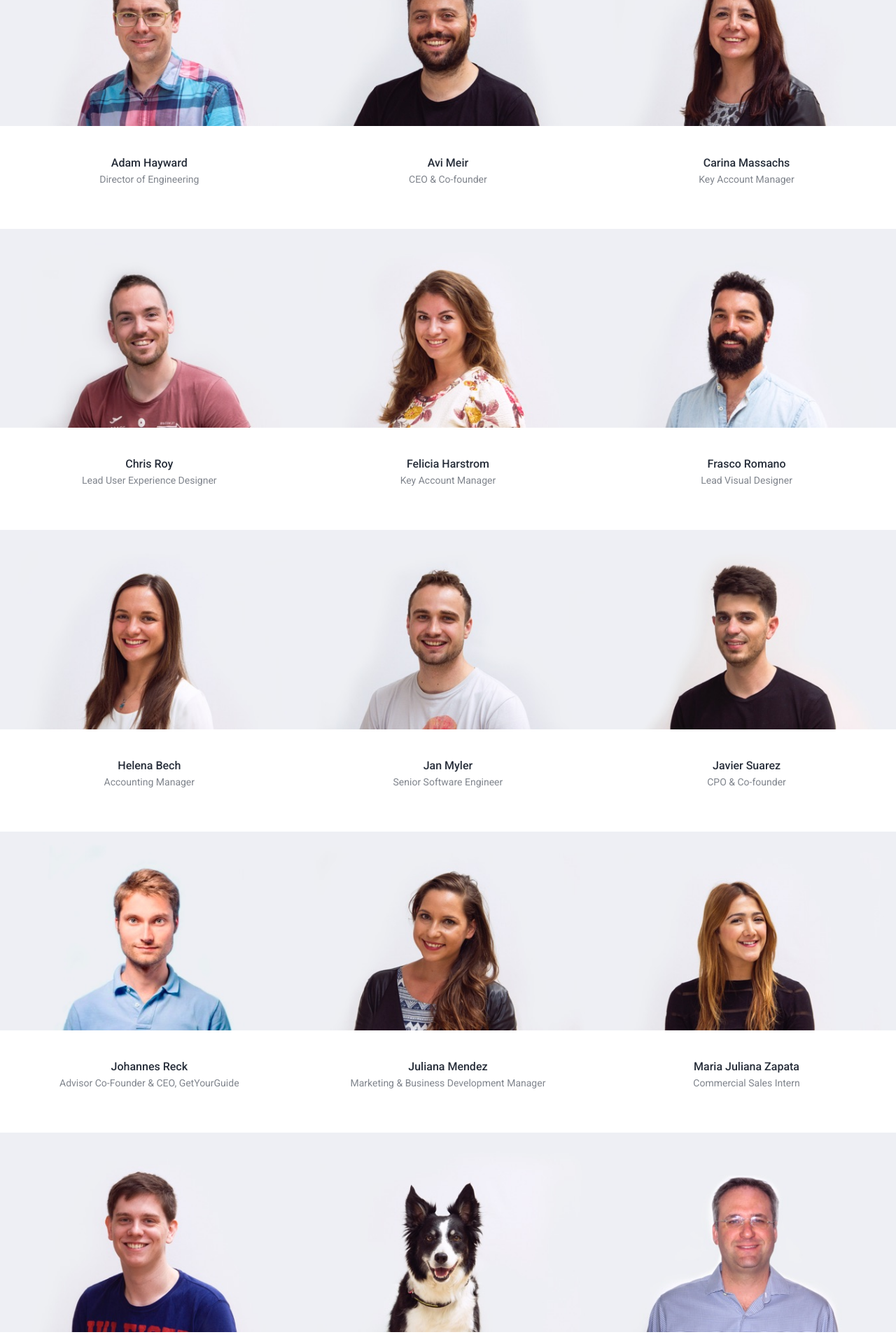
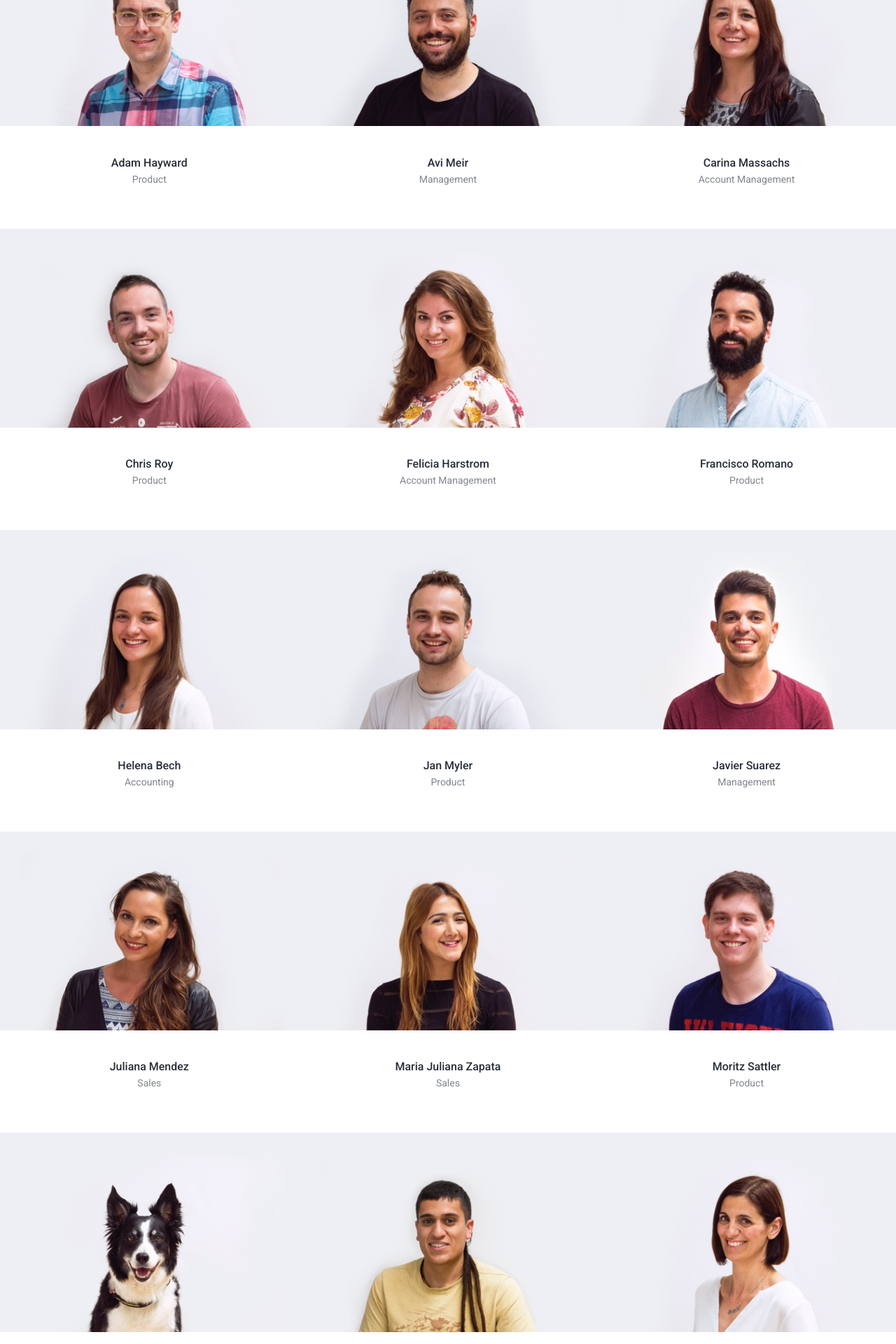
Before and after one commit to northswiss/jekyll-boilerplate, a Jekyll site: the page built from pages/about-travelperk.html, in a window 1280 px wide. Shown: the part 1188-3108 px from the top of the page at 70% size. Built offline with Jekyll 4.4.1, drawn with Linux system fonts in a browser that asks for light colours; nearby versions of some CDN libraries; some of the changed text lies outside the part shown.

Commit message:
refactor: Update team page
Splitting team by employee and advisors and adding new Javier pic

```diff
--- a/_data/team.yml
+++ b/_data/team.yml
@@ -1,82 +1,84 @@
-- name:         Avi Meir
-  role:         CEO & Co-founder
-  exec:         true
-  image:        avi-meir.jpg
-  linkedin:     https://es.linkedin.com/in/avimeir
-  email:        avi@travelperk.com
-- name:         Javier Suarez
-  role:         CPO & Co-founder
-  exec:         true
-  image:        javier-suarez.jpg
-  linkedin:     https://es.linkedin.com/in/javier-suarez-4b800362
-  email:        javier@travelperk.com
-- name:         Ron Levin
-  role:         Strategic Advisor & Co-founder
-  exec:         false
-  image:        ron-levin.jpg
-  linkedin:     https://www.linkedin.com/profile/view?id=ADEAAAAAlPABPzqPCzkfeUz2OdzJjy_bSDBjF9E
-  email:        ron@travelperk.com
-- name:         Adam Hayward
-  role:         Director of Engineering
-  image:        adam-hayward.jpg
-  linkedin:     https://es.linkedin.com/in/adamhayward
-- name:         Helena Bech
-  role:         Accounting Manager
-  image:        helena-bech.jpg
-  linkedin:     https://es.linkedin.com/in/helena-bech-gibert-b2491658
-- name:         Xavi Francisco
-  role:         Senior Backend Engineer
-  image:        xavi-francisco.jpg
-  linkedin:     https://www.linkedin.com/in/xavifrancisco/en
-- name:         Jan Myler
-  role:         Senior Software Engineer
-  image:        jan-myler.jpg
-  linkedin:     https://es.linkedin.com/in/janmyler
-- name:         Sergio Toro
-  role:         Software Engineer
-  image:        sergio-toro.jpg
-  linkedin:     https://es.linkedin.com/in/sergiotoro
-- name:         Moritz Sattler
-  role:         Junior Software Engineer
-  image:        moritz-sattler.jpg
-  linkedin:     https://es.linkedin.com/in/moritzsattler/en
-- name:         Ness
-  role:         Chief Office Dog
-  image:        ness.jpg
-  linkedin:
-- name:         Juliana Mendez
-  role:         Marketing & Business Development Manager
-  image:        juliana-mendez.jpg
-  linkedin:     https://es.linkedin.com/in/julianamendez/en
-- name:         Maria Juliana Zapata
-  role:         Commercial Sales Intern
-  image:        maria-juliana.jpg
-  linkedin:     https://www.linkedin.com/in/mariazapata1213
-- name:         Felicia Harstrom
-  role:         Key Account Manager
-  image:        felicia-harstrom.jpg
-  linkedin:     https://www.linkedin.com/in/felicia-harstrom-54106189
-- name:         Carina Massachs
-  role:         Key Account Manager
-  image:        carina-massachs.jpg
-  linkedin:     https://www.linkedin.com/in/carinamassachs/en
-- name:         Frasco Romano
-  role:         Lead Visual Designer
-  image:        frasco-romano.jpg
-  linkedin:     https://es.linkedin.com/in/romanofrancisco/en
-- name:         Chris Roy
-  role:         Lead User Experience Designer
-  image:        chris-roy.jpg
-  linkedin:     https://uk.linkedin.com/in/chris-roy-3691b621
-- name:         Silvia Guitian
-  role:         Office Manager
-  image:        silvia-guitian.jpg
-  linkedin:     https://es.linkedin.com/in/silvia-guitian-quevedo-44994a6
-#- name:         Andrew Bate
-#  role:         Advisor Founder and CEO, SafelyStay
-#  image:        andrew-bate.jpg
-#  linkedin:     https://www.linkedin.com/in/aebate
-- name:         Johannes Reck
-  role:         Advisor Co-Founder & CEO, GetYourGuide
-  image:        johannes-reck.jpg
-  linkedin:     https://de.linkedin.com/in/johannesreck
+employees:
+  - name:         Avi Meir
+    role:         Management
+    exec:         true
+    image:        avi-meir.jpg
+    linkedin:     https://es.linkedin.com/in/avimeir
+    email:        avi@travelperk.com
+  - name:         Javier Suarez
+    role:         Management
+    exec:         true
+    image:        javier-suarez.jpg
+    linkedin:     https://es.linkedin.com/in/javier-suarez-4b800362
+    email:        javier@travelperk.com
+  - name:         Adam Hayward
+    role:         Product
+    image:        adam-hayward.jpg
+    linkedin:     https://es.linkedin.com/in/adamhayward
+  - name:         Helena Bech
+    role:         Accounting
+    image:        helena-bech.jpg
+    linkedin:     https://es.linkedin.com/in/helena-bech-gibert-b2491658
+  - name:         Xavi Francisco
+    role:         Product
+    image:        xavi-francisco.jpg
+    linkedin:     https://www.linkedin.com/in/xavifrancisco/en
+  - name:         Jan Myler
+    role:         Product
+    image:        jan-myler.jpg
+    linkedin:     https://es.linkedin.com/in/janmyler
+  - name:         Sergio Toro
+    role:         Product
+    image:        sergio-toro.jpg
+    linkedin:     https://es.linkedin.com/in/sergiotoro
+  - name:         Moritz Sattler
+    role:         Product
+    image:        moritz-sattler.jpg
+    linkedin:     https://es.linkedin.com/in/moritzsattler/en
+  - name:         Ness
+    role:         Office Dog
+    image:        ness.jpg
+    linkedin:
+  - name:         Juliana Mendez
+    role:         Sales
+    image:        juliana-mendez.jpg
+    linkedin:     https://es.linkedin.com/in/julianamendez/en
+  - name:         Maria Juliana Zapata
+    role:         Sales
+    image:        maria-juliana.jpg
+    linkedin:     https://www.linkedin.com/in/mariazapata1213
+  - name:         Felicia Harstrom
+    role:         Account Management
+    image:        felicia-harstrom.jpg
+    linkedin:     https://www.linkedin.com/in/felicia-harstrom-54106189
+  - name:         Carina Massachs
+    role:         Account Management
+    image:        carina-massachs.jpg
+    linkedin:     https://www.linkedin.com/in/carinamassachs/en
+  - name:         Francisco Romano
+    role:         Product
+    image:        frasco-romano.jpg
+    linkedin:     https://es.linkedin.com/in/romanofrancisco/en
+  - name:         Chris Roy
+    role:         Product
+    image:        chris-roy.jpg
+    linkedin:     https://uk.linkedin.com/in/chris-roy-3691b621
+  - name:         Silvia Guitian
+    role:         Office Management
+    image:        silvia-guitian.jpg
+    linkedin:     https://es.linkedin.com/in/silvia-guitian-quevedo-44994a6
+advisors:
+  #- name:         Andrew Bate
+  #  role:         Advisor Founder and CEO, SafelyStay
+  #  image:        andrew-bate.jpg
+  #  linkedin:     https://www.linkedin.com/in/aebate
+  - name:         Johannes Reck
+    role:         Advisor
+    image:        johannes-reck.jpg
+    linkedin:     https://de.linkedin.com/in/johannesreck
+  - name:         Ron Levin
+    role:         Advisor
+    exec:         false
+    image:        ron-levin.jpg
+    linkedin:     https://www.linkedin.com/profile/view?id=ADEAAAAAlPABPzqPCzkfeUz2OdzJjy_bSDBjF9E
+    email:        ron@travelperk.com
--- a/_includes/_sass-page/about.scss
+++ b/_includes/_sass-page/about.scss
@@ -16,7 +16,7 @@
       background: $c-dark-20;
       display: block;
       content: "\0020";
-      height: 100%;
+      height: 0;
       position: absolute;
       top: 100%;
       left: 0;
@@ -26,6 +26,7 @@
   }
   img {
     vertical-align: bottom;
+    z-index: 1;
   }
   h3,
   h4 {
@@ -47,6 +48,10 @@
     position: relative;
     overflow: hidden;
     width: 100%;
+
+    &:last-of-type {
+      overflow: visible;
+    }
 
     &:hover {
 
@@ -90,6 +95,24 @@
 
   h3 {
     margin-bottom: $spacing-tighter;
+  }
+
+  &:last-of-type {
+    position: relative;
+
+    .background {
+      overflow: visible;
+    }
+    .background:before {
+      display: block;
+      content: "\00a0";
+      background: $c-gray300;
+      height: 100%;
+      position: absolute;
+      left: 100%;
+      width: 400%;
+      z-index: 0;
+    }
   }
 }
 .jobs {
--- a/pages/about-travelperk.html
+++ b/pages/about-travelperk.html
@@ -18,9 +18,11 @@
 <section class="team">
   <h2>The TravelPerk team</h2>
 
-  {% assign team_sorted = (site.data.team | sort: 'name') %}
+  {% assign employees = (site.data.team.employees | sort: 'name') %}
+  {% assign advisors = (site.data.team.advisors| sort: 'name') %}
+
   <div class="clearfix">
-    {% for person in team_sorted %}
+    {% for person in employees %}
       <a target="_blank" class="team-member" href="{% if person.linkedin %}{{ person.linkedin }}{% endif %}" {% if person.linkedin == null %}onClick="return false;"{% endif %}>
         <span class="background">
           <img src="/imgs/team/{{ person.image }}" alt="{{ person.name }}"/>
@@ -38,6 +40,26 @@
       </a>
     {% endfor %}
   </div>
+  <h2>Our Advisors</h2>
+  <div class="clearfix">
+    {% for person in advisors %}
+    <a target="_blank" class="team-member" href="{% if person.linkedin %}{{ person.linkedin }}{% endif %}" {% if person.linkedin == null %}onClick="return false;"{% endif %}>
+        <span class="background">
+          <img src="/imgs/team/{{ person.image }}" alt="{{ person.name }}"/>
+        </span>
+      <h3 class="title">{{ person.name }}</h3>
+      <h4 class="body text-disabled">
+        {{ person.role }}
+        {% if person.linkedin %}
+        <span>View on LinkedIn</span>
+        {% else %}
+        <span>Sorry, I don't have a LinkedIn profile</span>
+        {% endif %}
+      </h4>
+      <div class="profile-overlay"></div>
+    </a>
+    {% endfor %}
+  </div>
 </section>
 
 <section class="bg-gray-dark jobs">
```
Also changed, not shown: imgs/team/javier-suarez.jpg.
